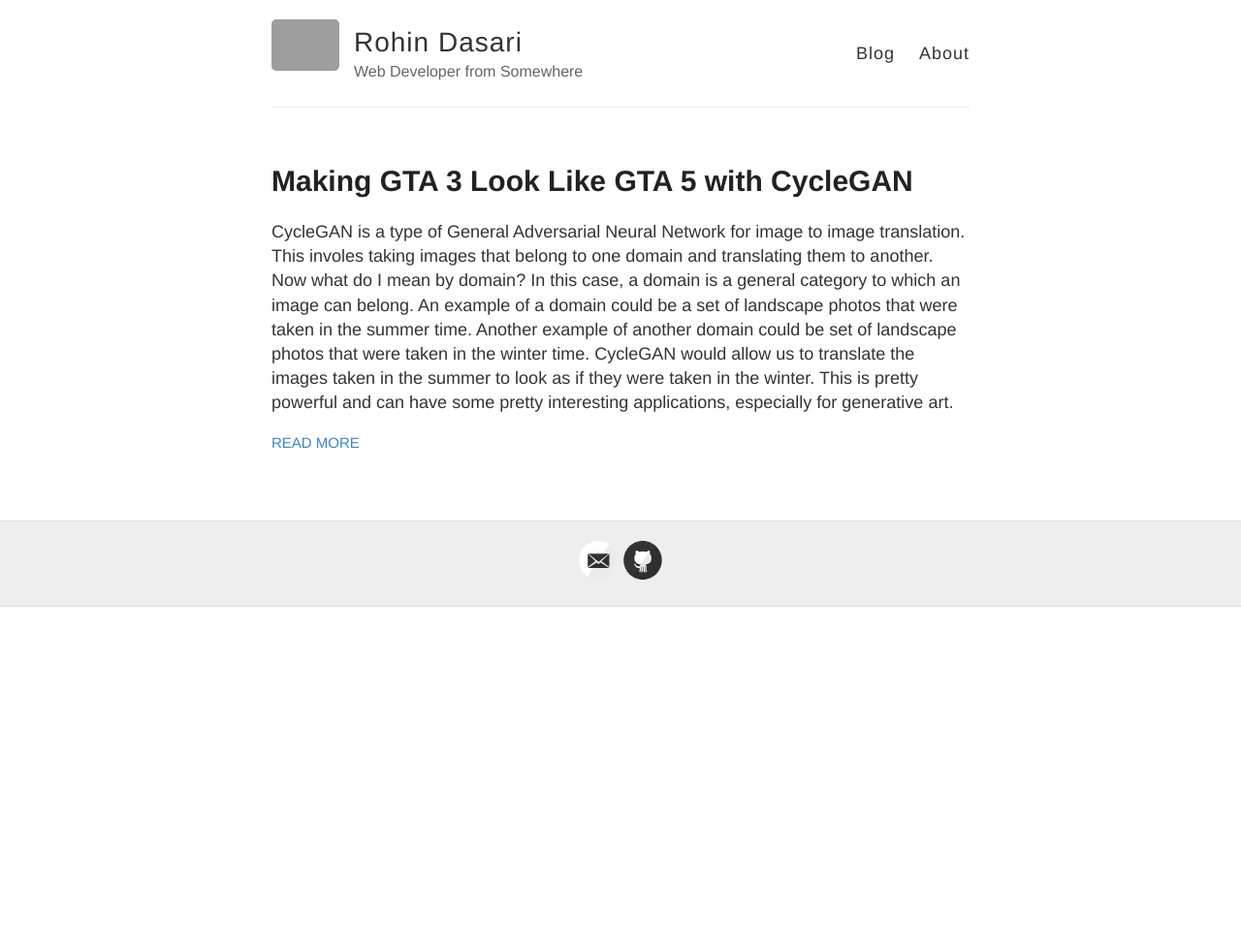
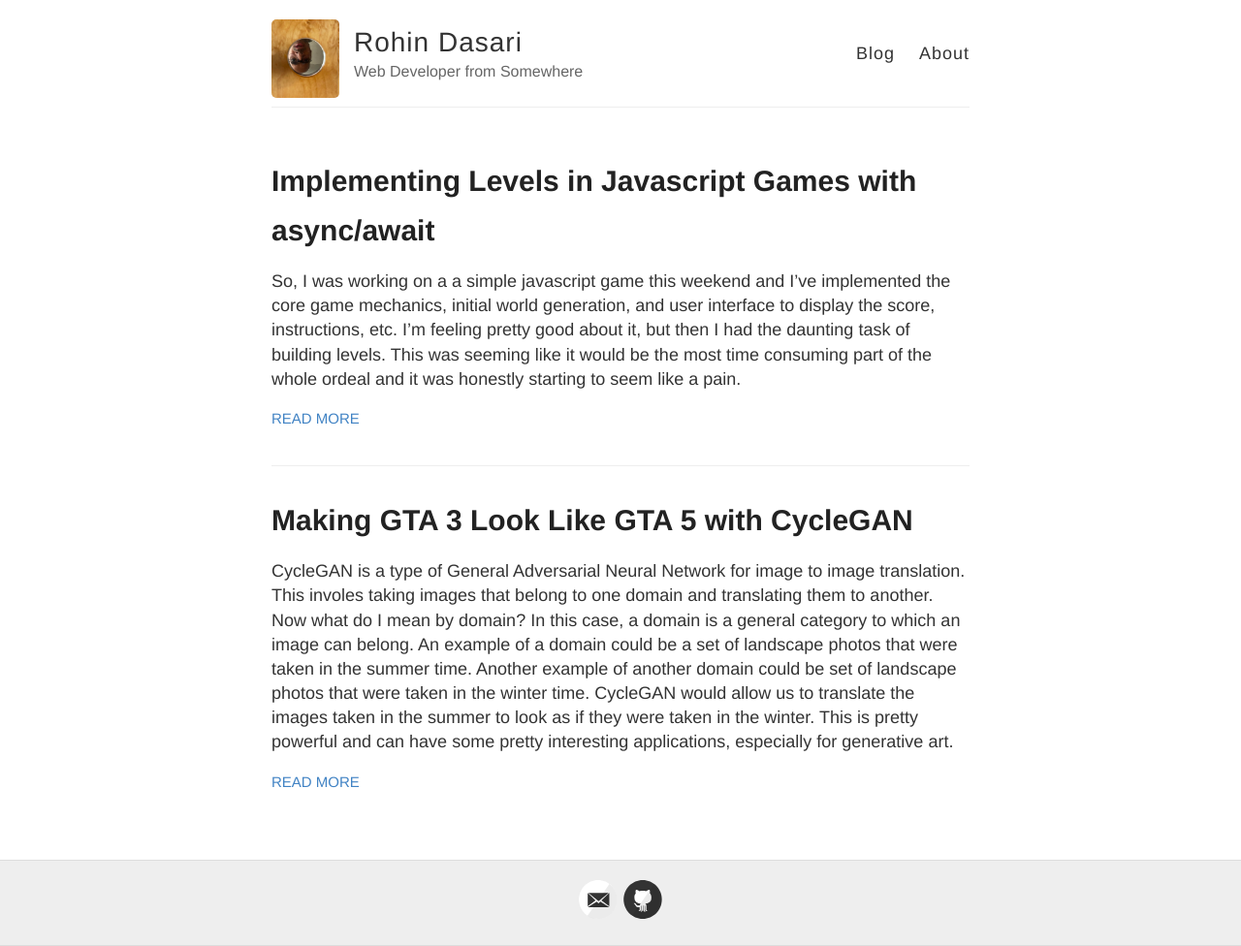
Before and after one commit to rohin-dasari/rohin-dasari.github.io, a Jekyll site: the page built from index.html, in a window 1280 px wide. Shown: the whole page at 97% size. Built offline with Jekyll 4.4.1, drawn with Linux system fonts in a browser that asks for light colours; before the commit the page ends 900 px from its top, so only the background shows below that; grey boxes are pictures that could not be loaded.

Commit message:
added prof pic

```diff
--- a/_config.yml
+++ b/_config.yml
@@ -9,7 +9,8 @@
 description: Web Developer from Somewhere
 
 # URL of your avatar or profile pic (you could use your GitHub profile pic)
-avatar: https://raw.githubusercontent.com/barryclark/jekyll-now/master/images/jekyll-logo.png
+#avatar: https://raw.githubusercontent.com/barryclark/jekyll-now/master/images/jekyll-logo.png
+avatar: ./images/profpic.jpg
 
 #
 # Flags below are optional
--- /dev/null
+++ b/_posts/2021-8-21-ImplementingLevelsInJavascriptGames.md
@@ -0,0 +1,18 @@
+---
+layout: post
+title: Implementing Levels in Javascript Games with async/await
+---
+
+So, I was working on a a simple javascript game this weekend and I've
+implemented the core game mechanics, initial world generation, and user
+interface to display the score, instructions, etc. I'm feeling pretty good
+about it, but then I had the daunting task of building levels. This was seeming
+like it would be the most time consuming part of the whole ordeal and it was
+honestly starting to seem like a pain.
+
+Most tutorials for building your first HTML/Javascript game start out by
+showing you how render objects on the screen, bind event handlers to those
+objects so that you can move them around, and origanize your logic into
+functions and/or classes. While this serves the function of showing developers
+how to implement many basic features for their game, it misses out on a core
+element of games: progression through levels.
```
Also changed, not shown: _posts/2021_6_21-LessLatencyForMultiplayerJavascriptGames.md (added), images/profpic.jpg (added), 1 other file.
